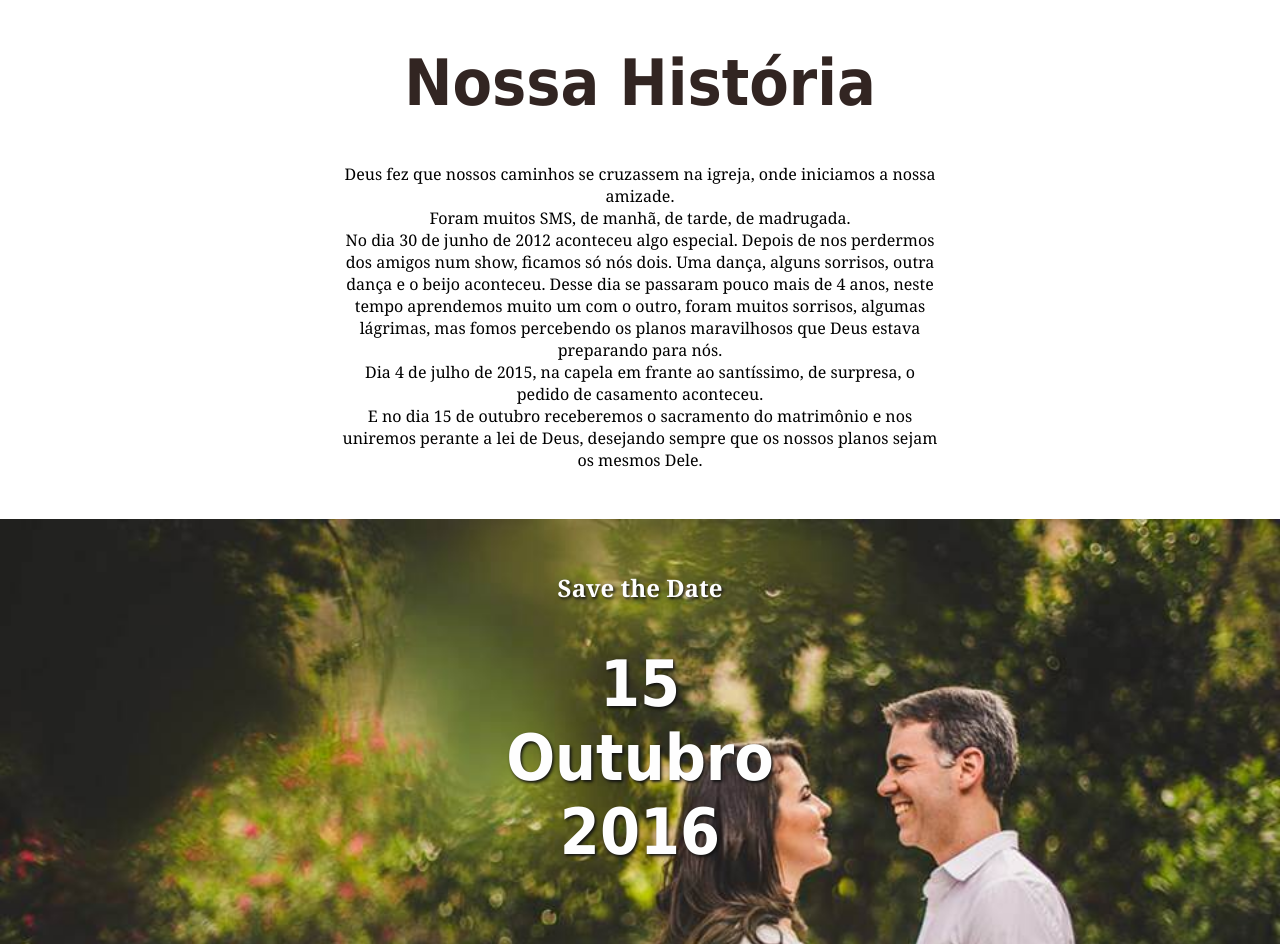
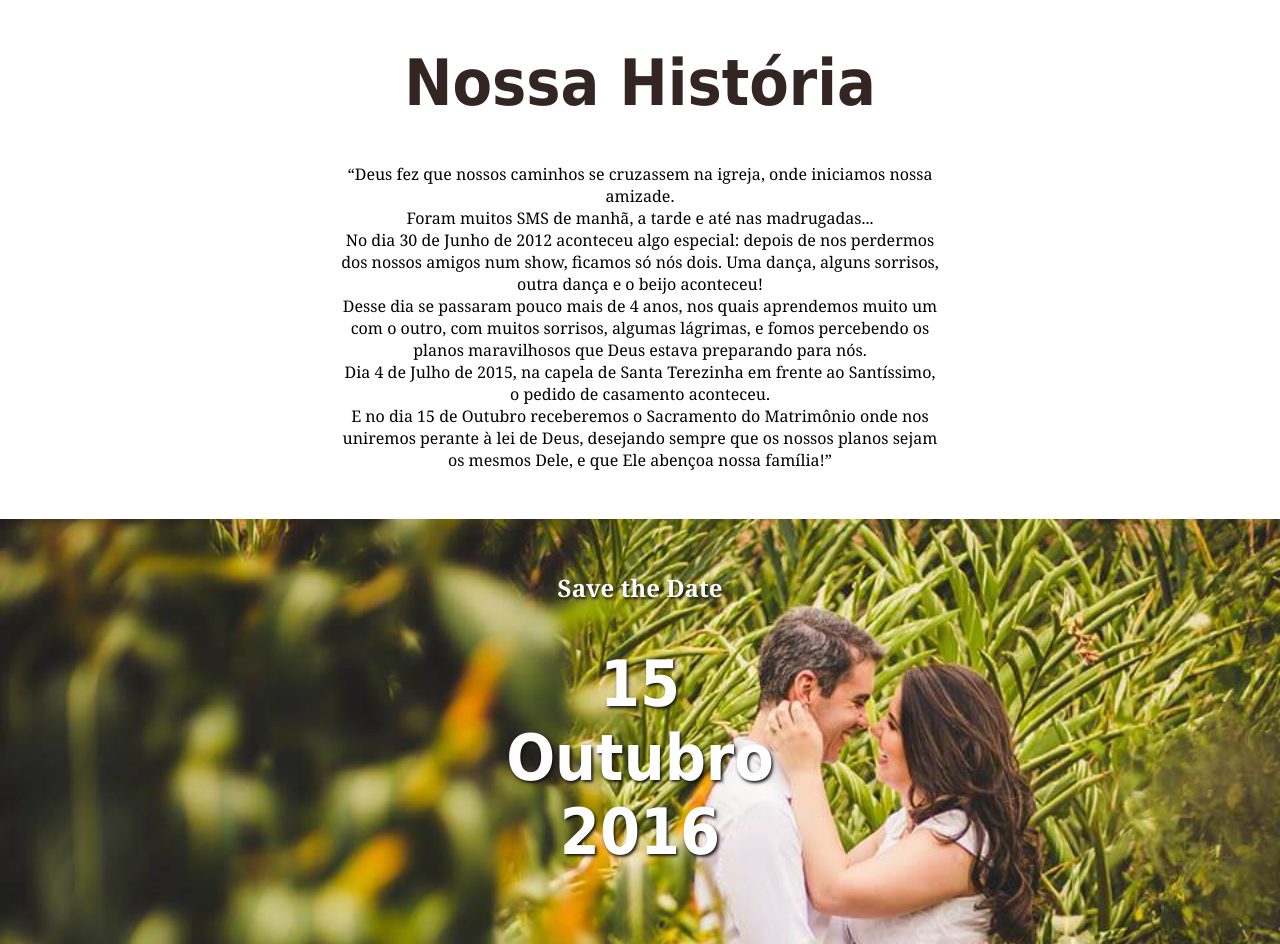
Before and after one commit to davidalves1/franedavid, a plain HTML site: page index.html in a window 1280 px wide. Shown: the part 880-1824 px from the top of the page. Drawn offline with Linux system fonts and the light colour scheme; files whose address does not match are found by name; a web font is replaced by a local one.

Commit message:
Atualizar nossa historia

```diff
--- a/index.html
+++ b/index.html
@@ -19,13 +19,13 @@
 		<div class="row center-xs center-sm center-md">
 			<div class="col-xs-12 col-sm-12 col-md-6">
 				<h1>Nossa História</h1>
-
 				<p>
-					Deus fez que nossos caminhos se cruzassem na igreja, onde iniciamos a nossa amizade.<br>
-					Foram muitos SMS, de manhã, de tarde, de madrugada.<br>
-					No dia 30 de junho de 2012 aconteceu algo especial. Depois de nos perdermos dos amigos num show, ficamos só nós dois. Uma dança, alguns sorrisos, outra dança e o beijo aconteceu. Desse dia se passaram pouco mais de 4 anos, neste tempo aprendemos muito um com o outro, foram muitos sorrisos, algumas lágrimas, mas fomos percebendo os planos maravilhosos que Deus estava preparando para nós.<br>
-					Dia 4 de julho de 2015, na capela em frante ao santíssimo, de surpresa, o pedido de casamento aconteceu.<br>
-					E no dia 15 de outubro receberemos o sacramento do matrimônio e nos uniremos perante a lei de Deus, desejando sempre que os nossos planos sejam os mesmos Dele.
+					“Deus fez que nossos caminhos se cruzassem na igreja, onde iniciamos nossa amizade.<br>
+					Foram muitos SMS de manhã, a tarde e até nas madrugadas...<br>
+					No dia 30 de Junho de 2012 aconteceu algo especial: depois de nos perdermos dos nossos amigos num show, ficamos só nós dois. Uma dança, alguns sorrisos, outra dança e o beijo aconteceu!<br>
+					Desse dia se passaram pouco mais de 4 anos, nos quais aprendemos muito um com o outro, com muitos sorrisos, algumas lágrimas, e fomos percebendo os planos maravilhosos que Deus estava preparando para nós.<br>
+					Dia 4 de Julho de 2015, na capela de Santa Terezinha em frente ao Santíssimo, o pedido de casamento aconteceu.<br>
+					E no dia 15 de Outubro receberemos o Sacramento do Matrimônio onde nos uniremos perante à lei de Deus, desejando sempre que os nossos planos sejam os mesmos Dele, e que Ele abençoa nossa família!”
 				</p>
 			</div>
 		</div>
```
Also changed, not shown: dist/css/style.min.css, dist/img/foto1.png (deleted), dist/img/foto2.jpg (deleted), dist/img/monograma-site.png (deleted), dist/img/riso.jpg (deleted), dist/img/save-the-date.jpg (deleted), 1 other file.
